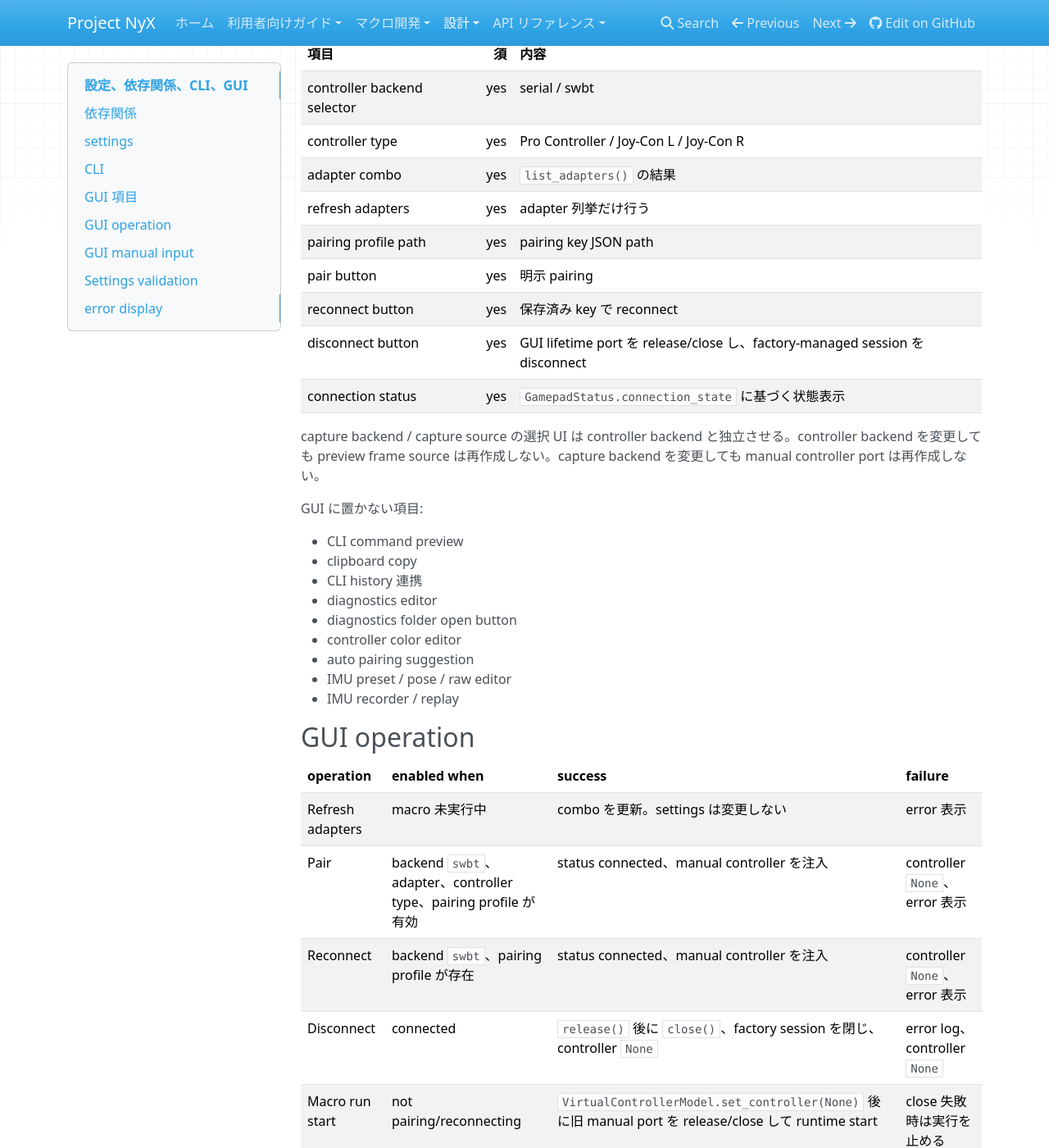
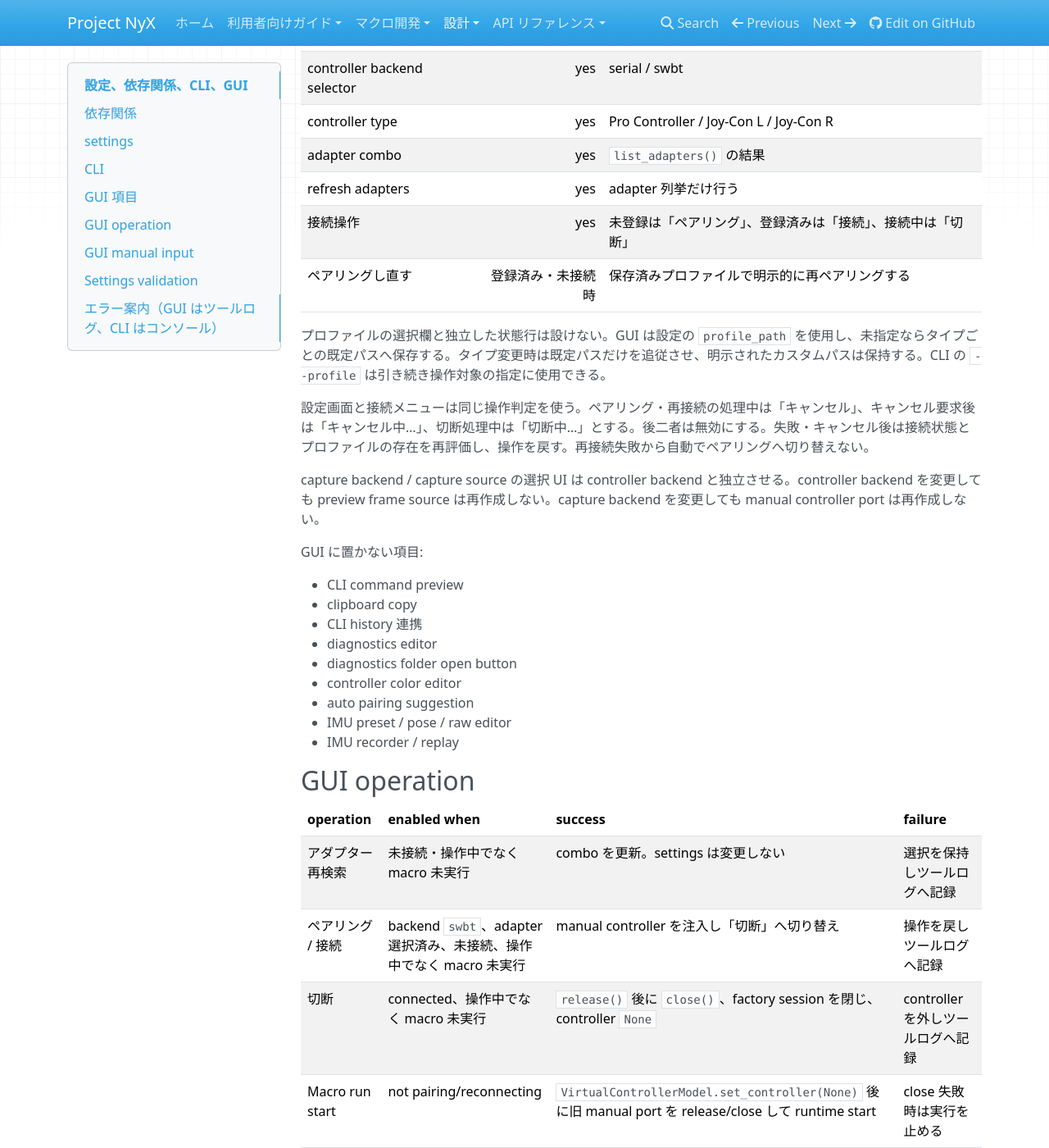
Before and after one commit to niart120/Project_NyX, an MkDocs documentation site: the page built from docs/architecture/swbt-integration/configuration-cli-gui.md, in a window 1280 px wide and 1400 px high, scrolled down 2312 px. Shown: the whole window at 82% size. Built offline with MkDocs 1.6.1, drawn with Linux system fonts in a browser that asks for light colours; nearby versions of some CDN libraries; some of the changed text lies outside the part shown.

Commit message:
docs(swbt): 接続UI仕様と実装完了記録を更新

```diff
--- a/docs/architecture/swbt-integration/configuration-cli-gui.md
+++ b/docs/architecture/swbt-integration/configuration-cli-gui.md
@@ -79,7 +79,7 @@ nyxpy run sample_macro --controller swbt --swbt-adapter usb:0 --swbt-controller-
 
 `--serial` と `--capture` は parser 上の必須 option にしない。未指定時は settings に fallback し、解決後の設定を検証する。
 
-`swbt` の CLI に `status` と `disconnect` は提供しない。CLI は command ごとに fresh factory を作る別 process であり、前回 process の cached session を disconnect できない。接続を閉じる操作は同じ factory lifetime を持つ GUI の `Disconnect` で行う。
+`swbt` の CLI に `status` と `disconnect` は提供しない。CLI は command ごとに fresh factory を作る別 process であり、前回 process の cached session を disconnect できない。接続を閉じる操作は同じ factory lifetime を持つ GUI の「切断」 で行う。
 
 失敗時は利用者向け本文と `NYX_SWBT_*` error code の両方をコンソールへ出す。
 
@@ -95,11 +95,12 @@ GUI swbt panel に置く項目:
 | controller type | yes | Pro Controller / Joy-Con L / Joy-Con R |
 | adapter combo | yes | `list_adapters()` の結果 |
 | refresh adapters | yes | adapter 列挙だけ行う |
-| pairing profile path | yes | pairing key JSON path |
-| pair button | yes | 明示 pairing |
-| reconnect button | yes | 保存済み key で reconnect |
-| disconnect button | yes | GUI lifetime port を release/close し、factory-managed session を disconnect |
-| connection status | yes | `GamepadStatus.connection_state` に基づく状態表示 |
+| 接続操作 | yes | 未登録は「ペアリング」、登録済みは「接続」、接続中は「切断」 |
+| ペアリングし直す | 登録済み・未接続時 | 保存済みプロファイルで明示的に再ペアリングする |
+
+プロファイルの選択欄と独立した状態行は設けない。GUI は設定の `profile_path` を使用し、未指定ならタイプごとの既定パスへ保存する。タイプ変更時は既定パスだけを追従させ、明示されたカスタムパスは保持する。CLI の `--profile` は引き続き操作対象の指定に使用できる。
+
+設定画面と接続メニューは同じ操作判定を使う。ペアリング・再接続の処理中は「キャンセル」、キャンセル要求後は「キャンセル中…」、切断処理中は「切断中…」とする。後二者は無効にする。失敗・キャンセル後は接続状態とプロファイルの存在を再評価し、操作を戻す。再接続失敗から自動でペアリングへ切り替えない。
 
 capture backend / capture source の選択 UI は controller backend と独立させる。controller backend を変更しても preview frame source は再作成しない。capture backend を変更しても manual controller port は再作成しない。
 
@@ -119,15 +120,18 @@ GUI に置かない項目:
 
 | operation | enabled when | success | failure |
 |---|---|---|---|
-| Refresh adapters | macro 未実行中 | combo を更新。settings は変更しない | error 表示 |
-| Pair | backend `swbt`、adapter、controller type、pairing profile が有効 | status connected、manual controller を注入 | controller `None`、error 表示 |
-| Reconnect | backend `swbt`、pairing profile が存在 | status connected、manual controller を注入 | controller `None`、error 表示 |
-| Disconnect | connected | `release()` 後に `close()`、factory session を閉じ、controller `None` | error log、controller `None` |
+| アダプター再検索 | 未接続・操作中でなく macro 未実行 | combo を更新。settings は変更しない | 選択を保持しツールログへ記録 |
+| ペアリング / 接続 | backend `swbt`、adapter 選択済み、未接続、操作中でなく macro 未実行 | manual controller を注入し「切断」へ切り替え | 操作を戻しツールログへ記録 |
+| 切断 | connected、操作中でなく macro 未実行 | `release()` 後に `close()`、factory session を閉じ、controller `None` | controller を外しツールログへ記録 |
 | Macro run start | not pairing/reconnecting | `VirtualControllerModel.set_controller(None)` 後に旧 manual port を release/close して runtime start | close 失敗時は実行を止める |
 
-adapter refresh、pair、reconnect、disconnect、manual port 作成、macro start は worker thread で実行する。widget 更新は main thread に戻す。`pair()` / `reconnect()` の戻り値は `None` なので、成功表示には操作後の `status.connection_state == "connected"` を使う。
+adapter refresh、pair、reconnect、disconnect、manual port 作成、macro start は worker thread で実行する。widget 更新は main thread に戻す。`pair()` / `reconnect()` の戻り値は `None` なので、成功は操作後の `status.connection_state == "connected"` と manual port の準備完了で判断する。
 
-adapter refresh の候補が 1 件でも combo で自動選択しない。保存済み adapter が discovery 結果の alias に一致する場合は代表 `name` へ正規化する。discovery が失敗した場合は保存値と現在の選択を消さず、error を表示する。
+接続済み・接続操作中・macro 実行中は backend、adapter、controller type の変更を禁止する。接続操作中は設定画面の「適用」「OK」も無効にする。接続ボタンを押すと現在の選択を保存して即時実行する。設定画面の「キャンセル」は実行済みの接続操作と保存を巻き戻さない。接続操作をせずに設定画面をキャンセルした場合は編集値を保存しない。
+
+adapter refresh の候補が 1 件でも combo で自動選択しない。保存済み adapter が discovery 結果の alias に一致する場合は代表 `name` へ正規化する。
+
+接続操作の失敗理由・エラーコードは既存ツールログへ一度だけ記録し、状態行・ステータスバー・エラーダイアログに重複表示しない。複合例外は各原因を本文へ含める。キャンセルは失敗として記録しない。ペアリング開始時の Switch 側の「持ちかた／順番を変える」を開く案内もツールログに出す。
 
 ## GUI manual input
 
@@ -155,7 +159,7 @@ manual input widget は controller port が存在し、macro 非実行、lifecyc
 
 旧 flat key の `serial_device`、`serial_baud`、`serial_protocol` は廃止する。settings parser は新しい `[controller.serial]` を正とし、旧 key への fallback は持たない。
 
-## error display
+## エラー案内（GUI はツールログ、CLI はコンソール）
 
 | code | 表示 |
 |---|---|
@@ -164,7 +168,7 @@ manual input widget は controller port が存在し、macro 非実行、lifecyc
 | `NYX_SWBT_ADAPTER_NOT_FOUND` | 選択 adapter が見つからない |
 | `NYX_SWBT_ADAPTER_AMBIGUOUS` | adapter alias が複数候補に一致している |
 | `NYX_SWBT_CONTROLLER_TYPE_UNSUPPORTED` | controller type を選択させる |
-| `NYX_SWBT_PROFILE_NOT_FOUND` | Pair で profile を新規作成させる |
+| `NYX_SWBT_PROFILE_NOT_FOUND` | 「ペアリング」で profile を新規作成する |
 | `NYX_SWBT_PROFILE_ALREADY_EXISTS` | 既存 profile で Pair を再試行するか path を変更させる |
 | `NYX_SWBT_PROFILE_INVALID` | schema と profile path を確認させる |
 | `NYX_SWBT_PROFILE_CONTROLLER_MISMATCH` | controller type と profile の対応を確認させる |
```
Also changed, not shown: docs/architecture/swbt-integration/index.md (+3 -1 lines), spec/agent/complete/local_030/SWBT_CONNECTION_UI_SIMPLIFICATION.md (renamed from spec/agent/wip/local_030/SWBT_CONNECTION_UI_SIMPLIFICATION.md, +29 -6 lines).
